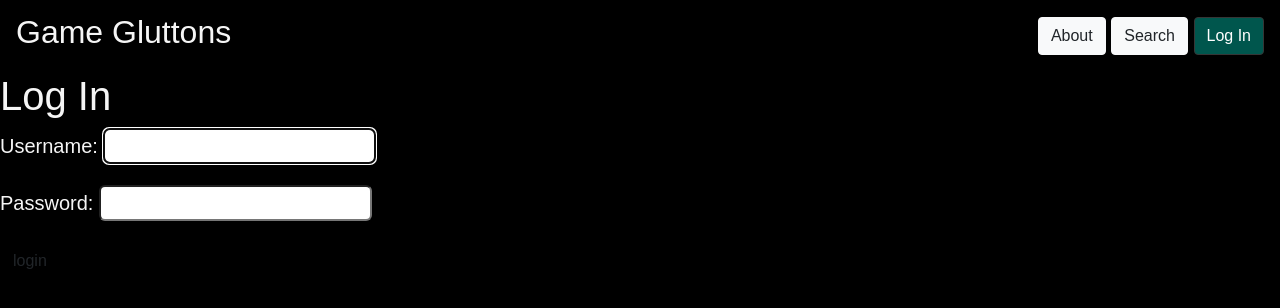
After one commit to SaidNivek/Game_Glutton, a Django app: page /accounts/login/ in a window 1280 px wide. The commit adds this page. Shown: the top 308 px of the page. Run offline with Django 4.2, Linux system fonts and the light colour scheme; some libraries are stand-ins or nearby versions.

Commit message:
User login/logout functionality and styling complete

```diff
--- a/game_glutton/settings.py
+++ b/game_glutton/settings.py
@@ -126,3 +126,6 @@ STATICFILES_DIRS = [os.path.join(BASE_DIR,'main_app/static')]
 # https://docs.djangoproject.com/en/4.0/ref/settings/#default-auto-field
 
 DEFAULT_AUTO_FIELD = 'django.db.models.BigAutoField'
+
+LOGIN_REDIRECT_URL = '/'
+LOGOUT_REDIRECT_URL = '/'
--- a/game_glutton/urls.py
+++ b/game_glutton/urls.py
@@ -18,5 +18,6 @@ from django.urls import path, include
 
 urlpatterns = [
     path('admin/', admin.site.urls),
-    path('', include('main_app.urls'))
+    path('', include('main_app.urls')),
+    path('accounts/', include('django.contrib.auth.urls')),
 ]
--- a/main_app/static/styles/main.css
+++ b/main_app/static/styles/main.css
@@ -7,6 +7,15 @@ body {
     background-color: black;
     font-size: 20px;
     font-family: Arial, Helvetica, sans-serif;
+}
+
+.btn-primary {
+  background-color: #00564d;
+  border-color: #363636;
+}
+.btn:hover {
+  background-color: #363636;
+  border-color: #00564d;
 }
 
 .cards-wrapper {
--- a/main_app/templates/base.html
+++ b/main_app/templates/base.html
@@ -25,9 +25,22 @@
     <!-- <div class="navbar-menu navbar-start">
       <a class="navbar-item" href="/about">About</a>
     </div> -->
+    {% if user.is_authenticated %}
+    <span class="navbar-item">Welcome, {{user.username}}</span>
+    {% endif %}
     <div class="navbar-menu navbar-end">
-        <a class="navbar-item" href="/about"><button class="btn btn-light">About</button></a>
-        <a class="navbar-item" href="/search"><button class="btn btn-light">Search</button></a>
+      {% if user.is_authenticated %}
+      <a class="navbar-item" href="/about"><button class="btn btn-light">About</button></a>
+      <a class="navbar-item" href="/search"><button class="btn btn-light">Search</button></a>
+      <a class="navbar-item" href="{% url 'logout' %}"><button class="btn btn-warning">Logout</button></a>
+    </div>
+    {% else %}
+    <div class="navbar-menu navbar-end">
+      <a class="navbar-item" href="/about"><button class="btn btn-light">About</button></a>
+      <a class="navbar-item" href="/search"><button class="btn btn-light">Search</button></a>
+      <a class="navbar-item" href="{% url 'login' %}"><button class="btn btn-primary">Log In</button></a>
+    </div>
+    {% endif %}
     </div>
   </nav>
       {% block content%}
--- /dev/null
+++ b/main_app/templates/registration/login.html
@@ -0,0 +1,10 @@
+{% extends 'base.html' %} {% block content %}
+
+<h1 class="title">Log In</h1>
+<form method="post" action="{% url 'login' %}">
+    {% csrf_token %} {{ form.as_p }}
+    <input type="submit" class="btn" value="login" />
+    <input type="hidden" name="next" value="{{ next }}" />
+</form>
+
+{% endblock %}
```
Also changed, not shown: main_app/models.py (+16 -2 lines), main_app/migrations/0013_remove_collection_collection_name_wishlist.py (added), main_app/migrations/0014_alter_game_options_alter_trendinggame_options_and_more.py (added), 1 other file.
